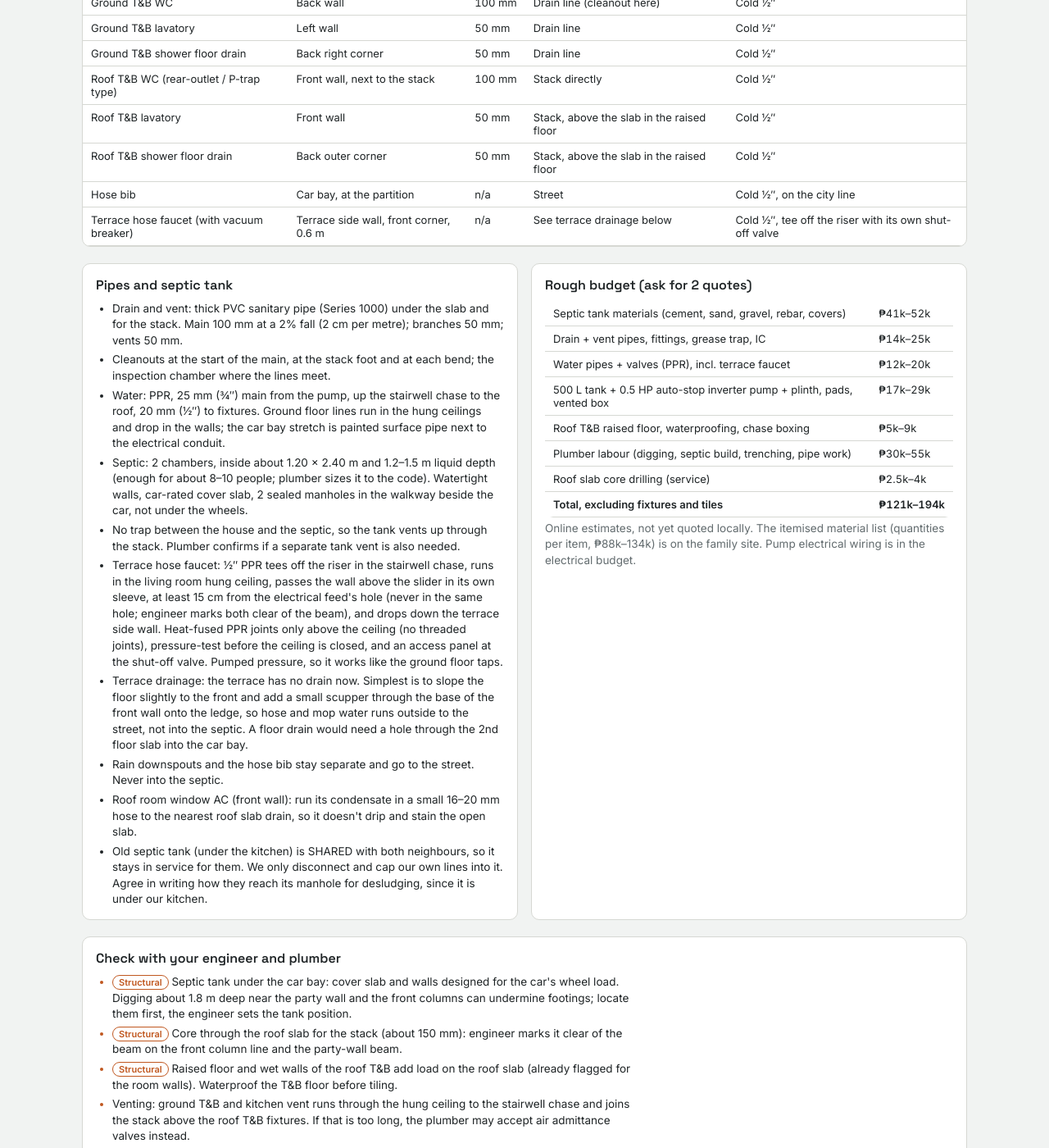
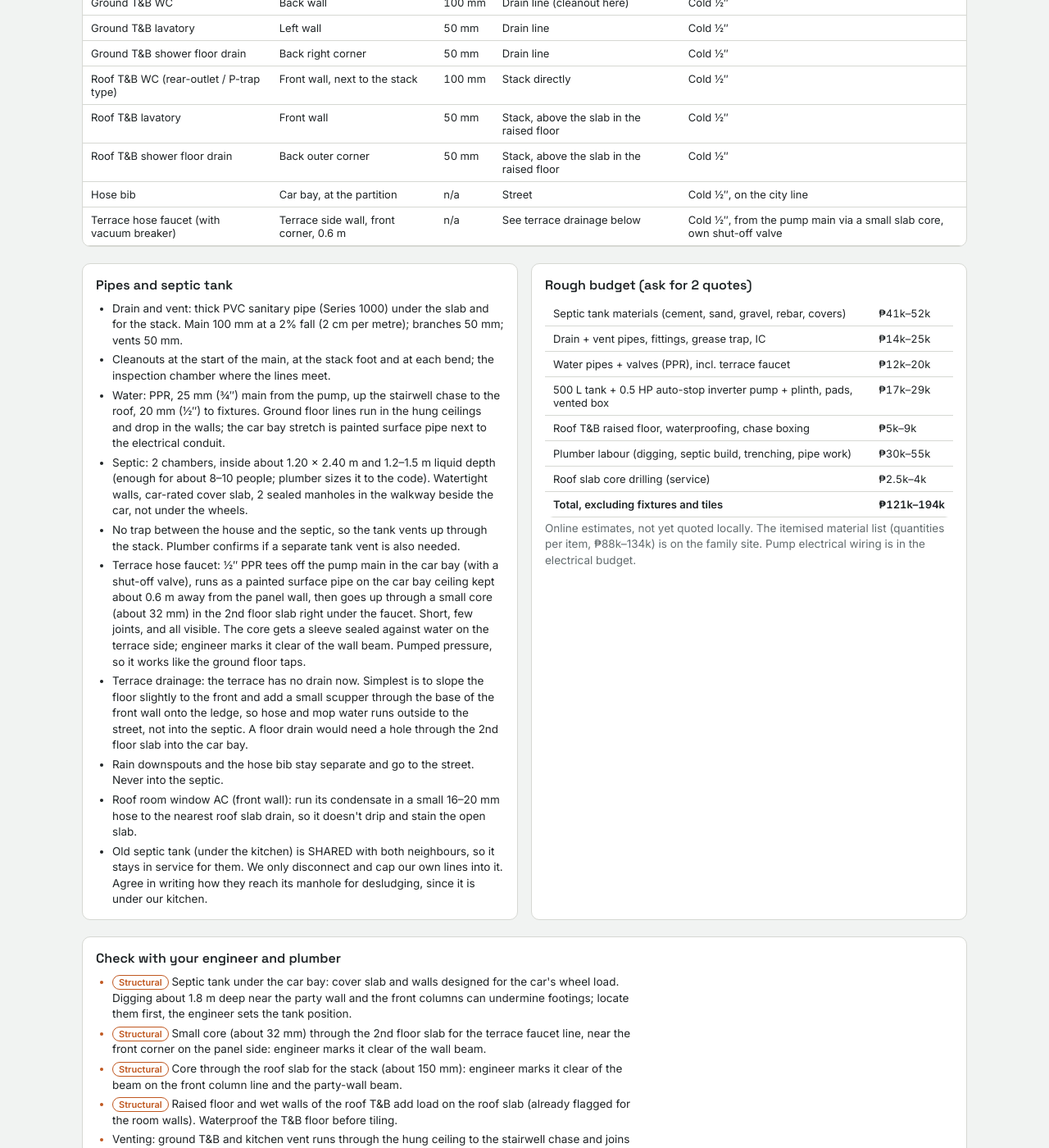
Before and after one commit to tatayotter/navarro-house, a Jekyll site: the page house/plumbing-layout-v1.html, which Jekyll copies as it is, in a window 1280 px wide and 1400 px high, scrolled down 2764 px. Shown: the whole window at 82% size. Built offline with Jekyll 4.4.1, drawn with Linux system fonts in a browser that asks for light colours; some of the changed text lies outside the part shown.

Commit message:
Plumbing: terrace faucet fed up through a small 2nd floor slab core from the car bay
Co-Authored-By: Claude Opus 5.5 <noreply@anthropic.com>
Claude-Session: https://claude.ai/code/session_01RUWgCM9SbUoargYbTj1Viu

```diff
--- a/house/plumbing-layout-v1.html
+++ b/house/plumbing-layout-v1.html
@@ -141,7 +141,7 @@ td.n{font-variant-numeric:tabular-nums;white-space:nowrap}
       <tr><td>Roof T&amp;B lavatory</td><td>Front wall</td><td class="n">50 mm</td><td>Stack, above the slab in the raised floor</td><td>Cold ½″</td></tr>
       <tr><td>Roof T&amp;B shower floor drain</td><td>Back outer corner</td><td class="n">50 mm</td><td>Stack, above the slab in the raised floor</td><td>Cold ½″</td></tr>
       <tr><td>Hose bib</td><td>Car bay, at the partition</td><td class="n">n/a</td><td>Street</td><td>Cold ½″, on the city line</td></tr>
-      <tr><td>Terrace hose faucet (with vacuum breaker)</td><td>Terrace side wall, front corner, 0.6 m</td><td class="n">n/a</td><td>See terrace drainage below</td><td>Cold ½″, tee off the riser with its own shut-off valve</td></tr>
+      <tr><td>Terrace hose faucet (with vacuum breaker)</td><td>Terrace side wall, front corner, 0.6 m</td><td class="n">n/a</td><td>See terrace drainage below</td><td>Cold ½″, from the pump main via a small slab core, own shut-off valve</td></tr>
     </tbody></table></div>
 
   <div class="two">
@@ -151,7 +151,7 @@ td.n{font-variant-numeric:tabular-nums;white-space:nowrap}
       <li>Water: PPR, 25 mm (¾″) main from the pump, up the stairwell chase to the roof, 20 mm (½″) to fixtures. Ground floor lines run in the hung ceilings and drop in the walls; the car bay stretch is painted surface pipe next to the electrical conduit.</li>
       <li class="v2">Septic: 2 chambers, inside about 1.20 × 2.40 m and 1.2–1.5 m liquid depth (enough for about 8–10 people; plumber sizes it to the code). Watertight walls, car-rated cover slab, 2 sealed manholes in the walkway beside the car, not under the wheels.</li>
       <li>No trap between the house and the septic, so the tank vents up through the stack. Plumber confirms if a separate tank vent is also needed.</li>
-      <li>Terrace hose faucet: ½″ PPR tees off the riser in the stairwell chase, runs in the living room hung ceiling, passes the wall above the slider in its own sleeve, at least 15 cm from the electrical feed's hole (never in the same hole; engineer marks both clear of the beam), and drops down the terrace side wall. Heat-fused PPR joints only above the ceiling (no threaded joints), pressure-test before the ceiling is closed, and an access panel at the shut-off valve. Pumped pressure, so it works like the ground floor taps.</li>
+      <li>Terrace hose faucet: ½″ PPR tees off the pump main in the car bay (with a shut-off valve), runs as a painted surface pipe on the car bay ceiling kept about 0.6 m away from the panel wall, then goes up through a small core (about 32 mm) in the 2nd floor slab right under the faucet. Short, few joints, and all visible. The core gets a sleeve sealed against water on the terrace side; engineer marks it clear of the wall beam. Pumped pressure, so it works like the ground floor taps.</li>
       <li>Terrace drainage: the terrace has no drain now. Simplest is to slope the floor slightly to the front and add a small scupper through the base of the front wall onto the ledge, so hose and mop water runs outside to the street, not into the septic. A floor drain would need a hole through the 2nd floor slab into the car bay.</li>
       <li>Rain downspouts and the hose bib stay separate and go to the street. Never into the septic.</li>
       <li>Roof room window AC (front wall): run its condensate in a small 16–20 mm hose to the nearest roof slab drain, so it doesn't drip and stain the open slab.</li>
@@ -174,6 +174,7 @@ td.n{font-variant-numeric:tabular-nums;white-space:nowrap}
 
   <div class="box flag"><h2>Check with your engineer and plumber</h2><ul>
     <li class="v2"><span class="tag e">Structural</span> Septic tank under the car bay: cover slab and walls designed for the car's wheel load. Digging about 1.8 m deep near the party wall and the front columns can undermine footings; locate them first, the engineer sets the tank position.</li>
+    <li><span class="tag e">Structural</span> Small core (about 32 mm) through the 2nd floor slab for the terrace faucet line, near the front corner on the panel side: engineer marks it clear of the wall beam.</li>
     <li><span class="tag e">Structural</span> Core through the roof slab for the stack (about 150 mm): engineer marks it clear of the beam on the front column line and the party-wall beam.</li>
     <li><span class="tag e">Structural</span> Raised floor and wet walls of the roof T&amp;B add load on the roof slab (already flagged for the room walls). Waterproof the T&amp;B floor before tiling.</li>
     <li>Venting: ground T&amp;B and kitchen vent runs through the hung ceiling to the stairwell chase and joins the stack above the roof T&amp;B fixtures. If that is too long, the plumber may accept air admittance valves instead.</li>
@@ -299,6 +300,9 @@ P.run([[173,215],[130,240],[130,425],[118,470]],'pc');
 P.run([[130,425],[140,465],[158,470]],'pc');
 P.run([[130,330],[60,330],[60,470]],'pc');
 text(98,326,'cold water in ceiling','lc');
+// terrace faucet feed: tee off the pump main, painted surface pipe on the car bay ceiling kept ~0.8 m off the panel wall, up through a small slab core
+P.run([[173,170],[150,160],[150,50],[165,36]],'pc'); P.valve(150,120); o+=`<circle class="co" cx="${X(165)}" cy="${Y(36)}" r="3.2"/>`;
+text(147,104,'to terrace faucet','lc','style="text-anchor:end"');
 // bypass: city line straight into the house main when the power is out
 P.run([[140,206],[173,206]],'pc'); P.valve(156,206);
 // hose bib on the city line at the partition, car side
@@ -425,11 +429,10 @@ o+=`<circle class="tk" cx="${X(170)}" cy="${Y(258.5)}" r="2.4"/>`;
 text(118,282,'boxed chase in the stairwell corner:','lw');
 text(118,291,'100 mm stack + vent + water riser','lw');
 text(118,300,'(passes the open void, no 2nd floor slab hole)','dim');
-// terrace hose faucet: tee off the riser in the chase, through the living hung ceiling, through the wall above the slider (own sleeve, separate from the electrical feed), drop on the terrace side wall
-P.run([[170,258],[170,110],[170,96],[172,40],[174,34]],'pc');
-P.valve(170,240); o+=`<circle style="fill:var(--cold)" cx="${X(174.5)}" cy="${Y(32)}" r="3"/>`;
-text(166,26,'hose faucet 0.6 m','lc','style="text-anchor:end"');
-text(164,150,'½″ line in ceiling','lc','style="text-anchor:end"');
+// terrace hose faucet: ½" line comes up through a small core in the 2nd floor slab from the car bay below, straight to the faucet
+o+=`<circle class="co" cx="${X(165)}" cy="${Y(36)}" r="3.2"/>`; P.run([[165,36],[174,32]],'pc');
+o+=`<circle style="fill:var(--cold)" cx="${X(174.5)}" cy="${Y(32)}" r="3"/>`;
+text(166,26,'hose faucet 0.6 m','lc','style="text-anchor:end"'); text(160,46,'up from car bay (small slab core)','lc','style="text-anchor:end"');
 text(60,240,'Only plumbing here: terrace hose faucet','lc');
 
 svg.innerHTML=o;
```
Also changed, not shown: house/plumbing-materials.md (+2 -2 lines).
